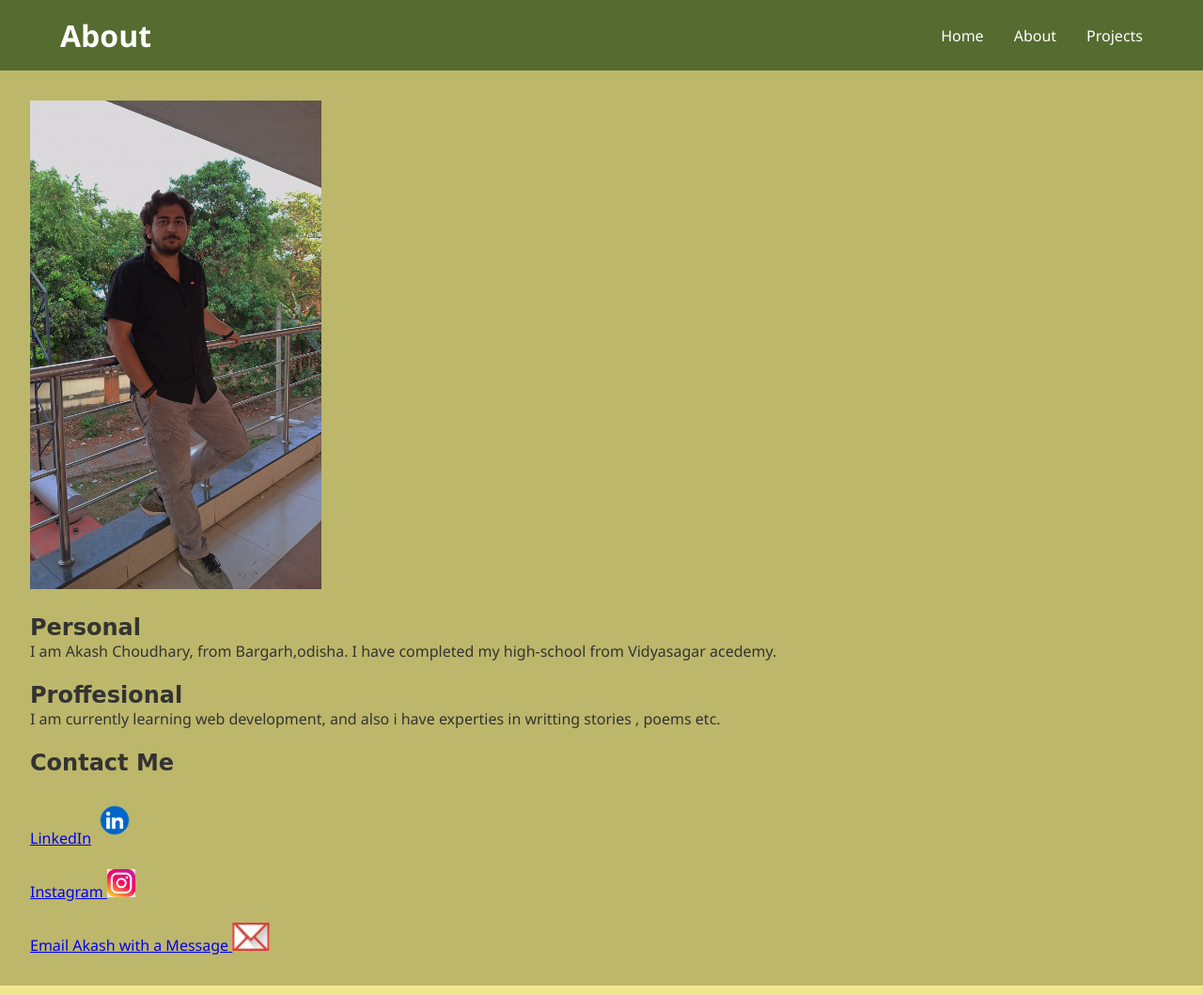
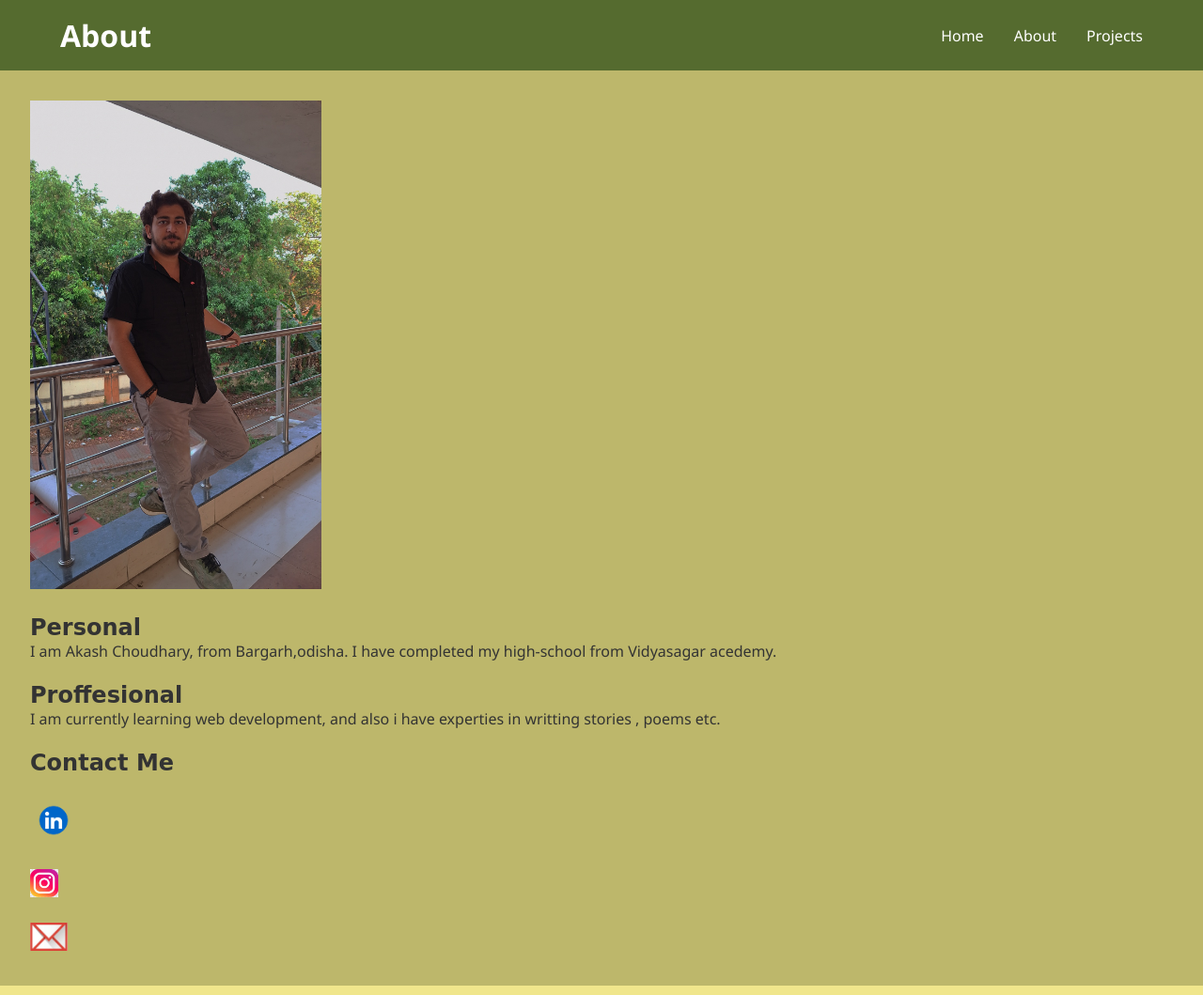
Before and after one commit to hsksnakan/Webpage, a plain HTML site: page about.html in a window 1280 px wide. Shown: the whole page at 94% size. Drawn offline with Linux system fonts and the light colour scheme.

Commit message:
Update about.html

```diff
--- a/about.html
+++ b/about.html
@@ -57,21 +57,21 @@
       </dt>
       <br />
       <dd>
-         <a href="https://www.linkedin.com/in/akash-choudhary-3b5674357?utm_source=share&utm_campaign=share_via&utm_content=profile&utm_medium=android_app">LinkedIn<img src="linked in.png" alt="clickable Image" widht="50" height="50"/>
+         <a href="https://www.linkedin.com/in/akash-choudhary-3b5674357?utm_source=share&utm_campaign=share_via&utm_content=profile&utm_medium=android_app"><img src="linked in.png" alt="clickable Image" widht="50" height="50"/>
          </a>
 
       </dd>
       <br />
 
       <dd>
-        <a href="https://www.instagram.com/its_me_akashchoudhary?igsh=aTN0bGc5a2wyeDl4">Instagram
+        <a href="https://www.instagram.com/its_me_akashchoudhary?igsh=aTN0bGc5a2wyeDl4">
           <input type="image"  src="Insta.jpg" alt="Clickable Image" width="30" height="30" />
         </a>
       </dd>
       <br />
       <dd>
      <a href="mailto:akash.007chy@gmail.com">
-  Email Akash with a Message
+
   <img class="email.jpg" src="email.jpg" alt="mail" width="40" height="30"/>
 </a>
       </dd>
```
